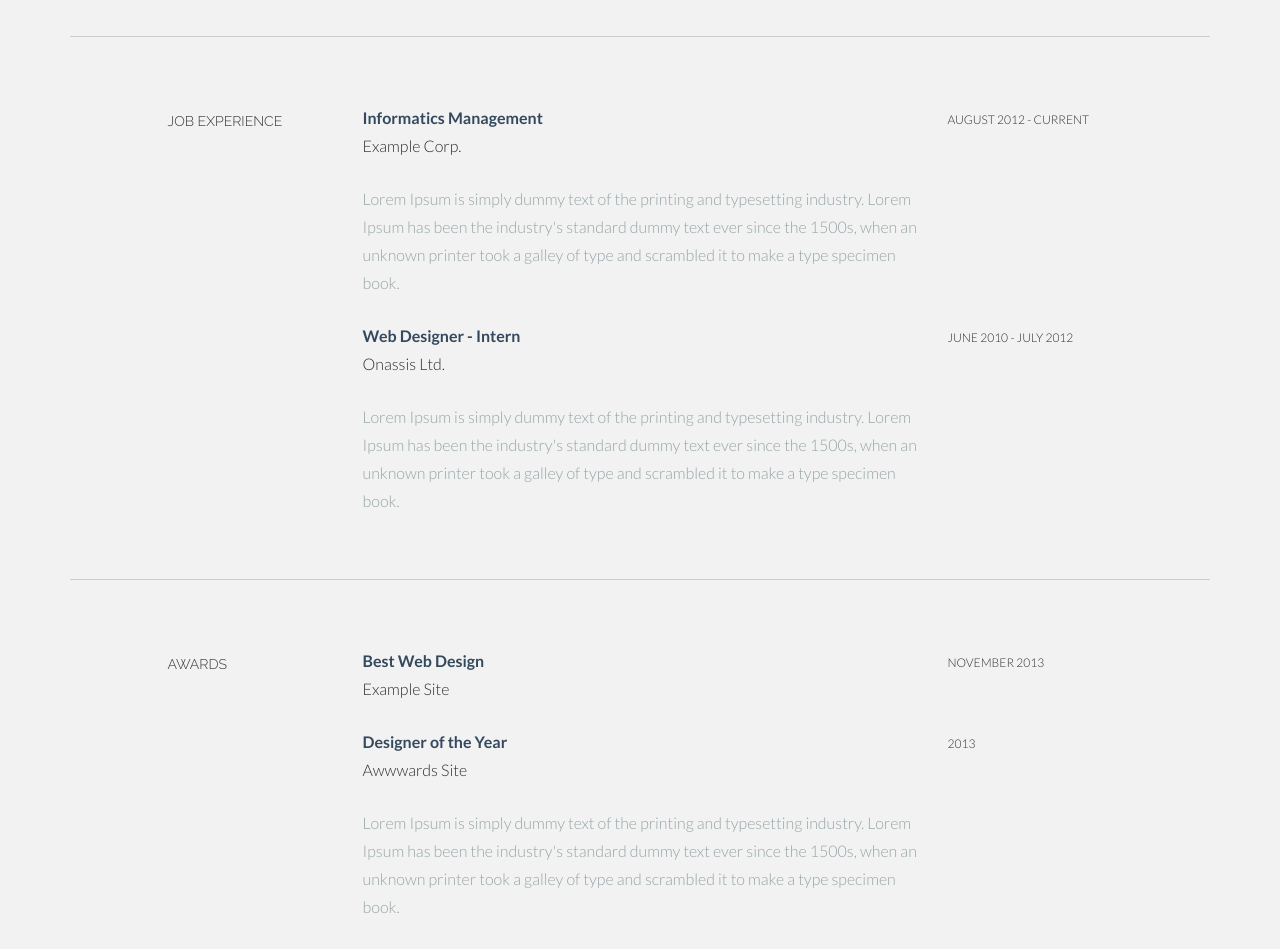
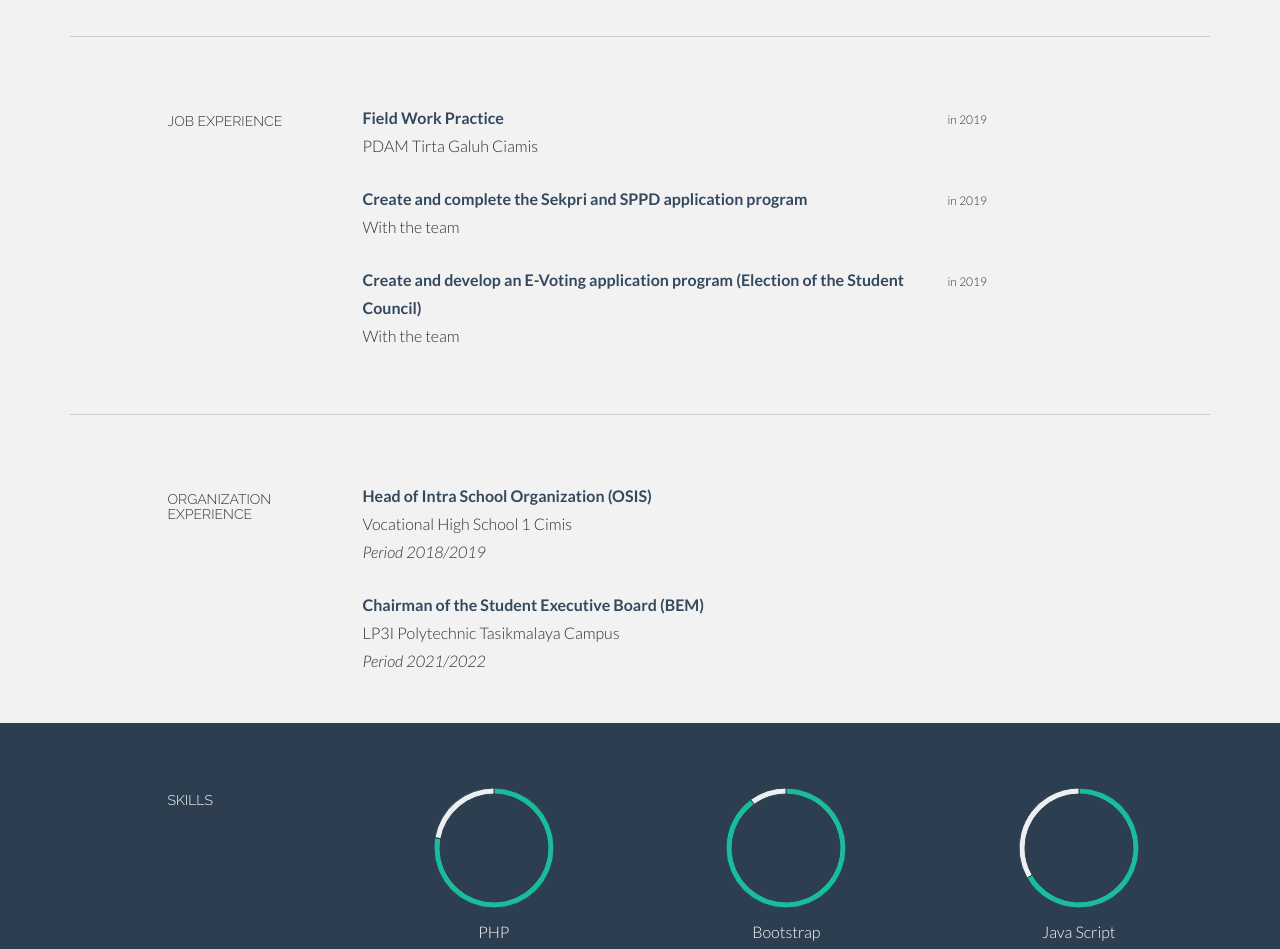
Before and after one commit to saputra1122/cvfirmansaputra, a plain HTML site: page index.html in a window 1280 px wide. Shown: the part 1088-2037 px from the top of the page. Drawn offline with Linux system fonts and the light colour scheme.

Commit message:
Update index.html

```diff
--- a/index.html
+++ b/index.html
@@ -155,29 +155,44 @@
       </div>
       <div class="col-lg-6">
         <p>
-          <t>Informatics Management</t><br/> Example Corp. <br/>
+          <t>Field Work Practice</t><br/> PDAM Tirta Galuh Ciamis <br/>
+          <!-- <i>in 2019</i> -->
         </p>
-        <p>
+        <!-- <p>
           <more>Lorem Ipsum is simply dummy text of the printing and typesetting industry. Lorem Ipsum has been the industry's standard dummy text ever since the 1500s, when an unknown printer took a galley of type and scrambled it to make a type specimen book.</more>
-        </p>
+        </p> -->
       </div>
       <div class="col-lg-3">
         <p>
-          <sm>AUGUST 2012 - CURRENT</sm>
+          <sm>in 2019</sm>
         </p>
       </div>
 
       <div class="col-lg-6 col-lg-offset-3">
         <p>
-          <t>Web Designer - Intern</t><br/> Onassis Ltd. <br/>
+          <t>Create and complete the Sekpri and SPPD application program</t><br/>With the team <br/>
         </p>
-        <p>
+        <!-- <p>
           <more>Lorem Ipsum is simply dummy text of the printing and typesetting industry. Lorem Ipsum has been the industry's standard dummy text ever since the 1500s, when an unknown printer took a galley of type and scrambled it to make a type specimen book.</more>
-        </p>
+        </p> -->
       </div>
       <div class="col-lg-3">
         <p>
-          <sm>JUNE 2010 - JULY 2012</sm>
+          <sm>in 2019</sm>
+        </p>
+      </div>
+
+      <div class="col-lg-6 col-lg-offset-3">
+        <p>
+          <t>Create and develop an E-Voting application program (Election of the Student Council)</t><br/>With the team <br/>
+        </p>
+        <!-- <p>
+          <more>Lorem Ipsum is simply dummy text of the printing and typesetting industry. Lorem Ipsum has been the industry's standard dummy text ever since the 1500s, when an unknown printer took a galley of type and scrambled it to make a type specimen book.</more>
+        </p> -->
+      </div>
+      <div class="col-lg-3">
+        <p>
+          <sm>in 2019</sm>
         </p>
       </div>
     </div>
@@ -192,31 +207,33 @@
   <div class="container desc">
     <div class="row">
       <div class="col-lg-2 col-lg-offset-1">
-        <h5>AWARDS</h5>
+        <h5>ORGANIZATION EXPERIENCE</h5>
       </div>
       <div class="col-lg-6">
         <p>
-          <t>Best Web Design</t><br/> Example Site <br/>
+          <t>Head of Intra School Organization (OSIS)</t><br/> Vocational High School 1 Cimis <br/>
+          <i>Period 2018/2019</i>
         </p>
       </div>
       <div class="col-lg-3">
-        <p>
+        <!-- <p>
           <sm>NOVEMBER 2013</sm>
-        </p>
+        </p> -->
       </div>
 
       <div class="col-lg-6 col-lg-offset-3">
         <p>
-          <t>Designer of the Year</t><br/> Awwwards Site
+          <t>Chairman of the Student Executive Board (BEM)</t><br/> LP3I Polytechnic Tasikmalaya Campus<br/>
+          <i>Period 2021/2022</i>
         </p>
-        <p>
+        <!-- <p>
           <more>Lorem Ipsum is simply dummy text of the printing and typesetting industry. Lorem Ipsum has been the industry's standard dummy text ever since the 1500s, when an unknown printer took a galley of type and scrambled it to make a type specimen book.</more>
-        </p>
+        </p> -->
       </div>
       <div class="col-lg-3">
-        <p>
+        <!-- <p>
           <sm>2013</sm>
-        </p>
+        </p> -->
       </div>
 
     </div>
@@ -318,6 +335,18 @@
           </p>
         </div>
 
+        <div class="col-lg-6 col-lg-offset-3">
+          <p><img class="img-responsive" src="img/port04-deliv.png" alt=""></p>
+        </div>
+        <div class="col-lg-3">
+          <p>UI Design Delivery Order</p>
+          <p>
+            <more>Android-based Delivery Order application user interface design.<br/><br/>
+              <!-- <sm><i class="icon-tag"></i> web design</sm> -->
+            </more>
+          </p>
+        </div>
+
       </div>
       <!--/.row -->
       <br>
@@ -340,7 +369,7 @@
               <t>Email</t><br/> firmannurdiansahsaputra@gmail.com <br/>
             </p>
             <p>
-              <t>Address</t><br/> RT 02/RW 02, Kendal, <br/> Sukahaji Village, Cihaurbeuti, <br/> Ciamis, Jawa Barat 46262. <br/>
+              <t>Address</t><br/> RT 02/RW 02, Kendal, <br/> Sukahaji Village, Cihaurbeuti, <br/> Ciamis, West Java 46262. <br/>
             </p>
             <p>
               <t>Phone</t><br/> +6289686587060 <br/>
```
